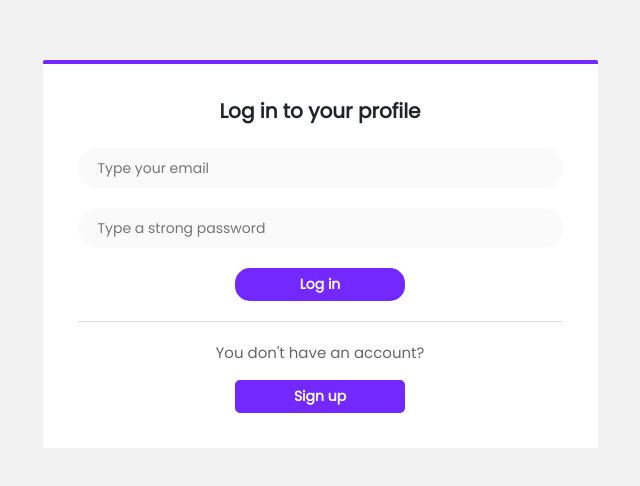
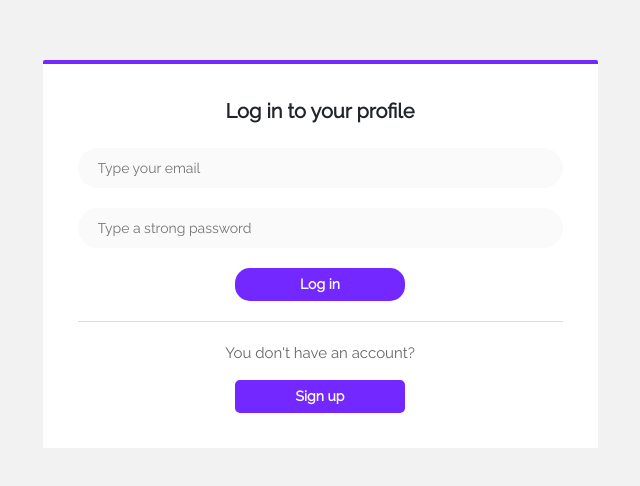
Before and after one commit to hassangabr/personal-app, a React app: page / in a window 1280 px wide. Shown: the part 146-632 px from the top of the page, without its empty margins (320-960 px from the left). Built offline with nearby package versions, Linux system fonts and the light colour scheme.

Commit message:
update the font family of the app

```diff
--- a/src/App.scss
+++ b/src/App.scss
@@ -1,6 +1,6 @@
-@import url('https://fonts.googleapis.com/css?family=Poppins');
+@import url('https://fonts.googleapis.com/css?family=Raleway&display=swap');
 
 body {
-  font-family: 'Poppins', sans-serif !important;
+  font-family: 'Raleway', sans-serif !important;
   background-color: #f2f2f2 !important;
 }
```
